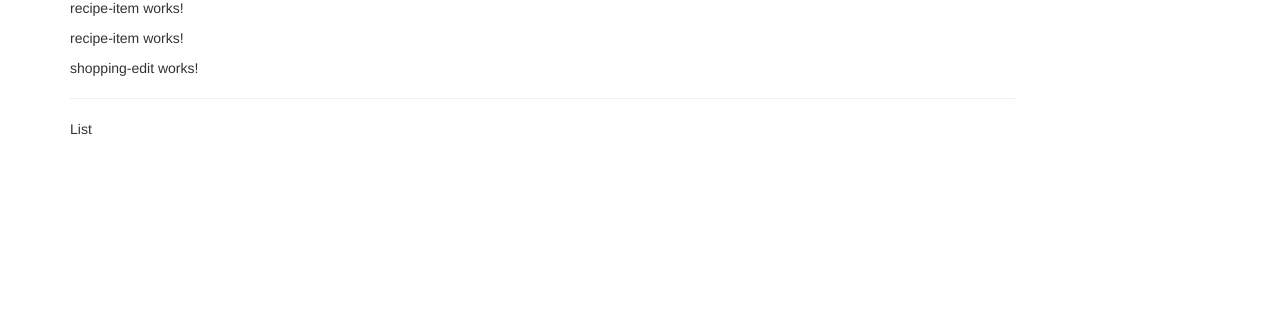
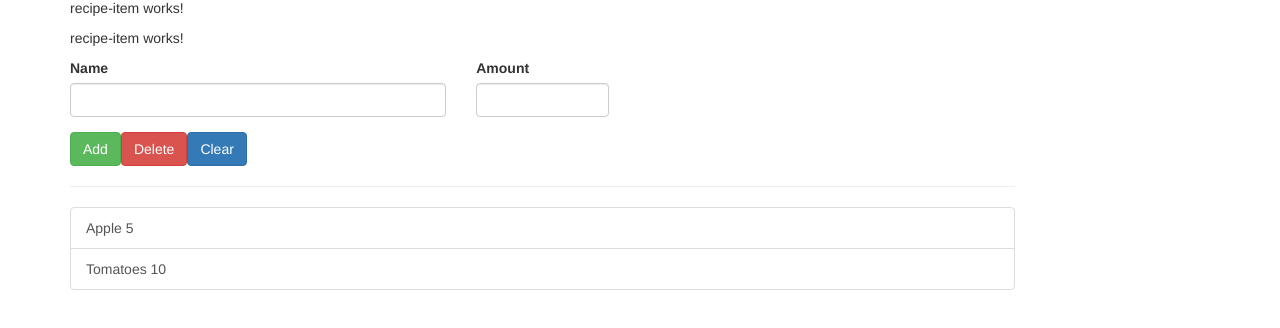
Before and after one commit to asadnawaz126/Recipe-Book-Shopping-List, an Angular app: page / in a window 1280 px wide. Shown: the part 220-548 px from the top of the page. Built offline with nearby package versions, Linux system fonts and the light colour scheme.

Commit message:
modified shopping list and edit html files

```diff
--- a/src/app/Components/shopping-list/shopping-edit/shopping-edit.component.html
+++ b/src/app/Components/shopping-list/shopping-edit/shopping-edit.component.html
@@ -1 +1,23 @@
-<p>shopping-edit works!</p>
+<div class="row">
+  <div class="col-xs-12">
+    <form>
+      <div class="row">
+        <div class="col-sm-5 form-group">
+          <label for="name">Name</label>
+          <input type="text" id="name" class="form-control">
+        </div>
+        <div class="col-sm-2">
+          <label for="amount">Amount</label>
+          <input type="text" id="amount" class="form-control">
+        </div>
+      </div>
+      <div class="row">
+        <div class="col-xs-12">
+          <button class="btn btn-success" type="submit">Add</button>
+          <button class="btn btn-danger" type="button">Delete</button>
+          <button class="btn btn-primary" type="button">Clear</button>
+        </div>
+      </div>
+    </form>
+  </div>
+</div>
--- a/src/app/Components/shopping-list/shopping-list.component.html
+++ b/src/app/Components/shopping-list/shopping-list.component.html
@@ -2,6 +2,8 @@
     <div class="col-xs-10">
         <app-shopping-edit></app-shopping-edit>
         <hr>
-        <p>List</p>
+       <ul class="list-group">
+         <a class="list-group-item" style="cursor: pointer" *ngFor="let ingredient of ingredients">{{ingredient.name}} {{ingredient.amount}}</a>
+       </ul>
     </div>
 </div>
--- a/src/app/Components/shopping-list/shopping-list.component.ts
+++ b/src/app/Components/shopping-list/shopping-list.component.ts
@@ -1,4 +1,5 @@
 import { Component, OnInit } from '@angular/core';
+import {Ingredient} from '../../shared/ingredient.model';
 
 @Component({
   selector: 'app-shopping-list',
@@ -7,6 +8,11 @@
 })
 export class ShoppingListComponent implements OnInit {
 
+  ingredients: Ingredient[] = [
+    new Ingredient('Apple', '5'),
+    new Ingredient('Tomatoes', '10')
+  ];
+
   constructor() { }
 
   ngOnInit(): void {
--- a/src/app/app.component.html
+++ b/src/app/app.component.html
@@ -1,7 +1,7 @@
 <app-header></app-header>
 
 <div class="container">
-  <div class="row">
+  <div class="row" >
     <div class="col-md-12">
       <app-recipe-book></app-recipe-book>
       <app-shopping-list></app-shopping-list>
--- /dev/null
+++ b/src/app/shared/ingredient.model.ts
@@ -0,0 +1,6 @@
+export class Ingredient{
+  constructor(public name: string, public amount: string) {
+    this.name = name;
+    this.amount = amount;
+  }
+}
```
